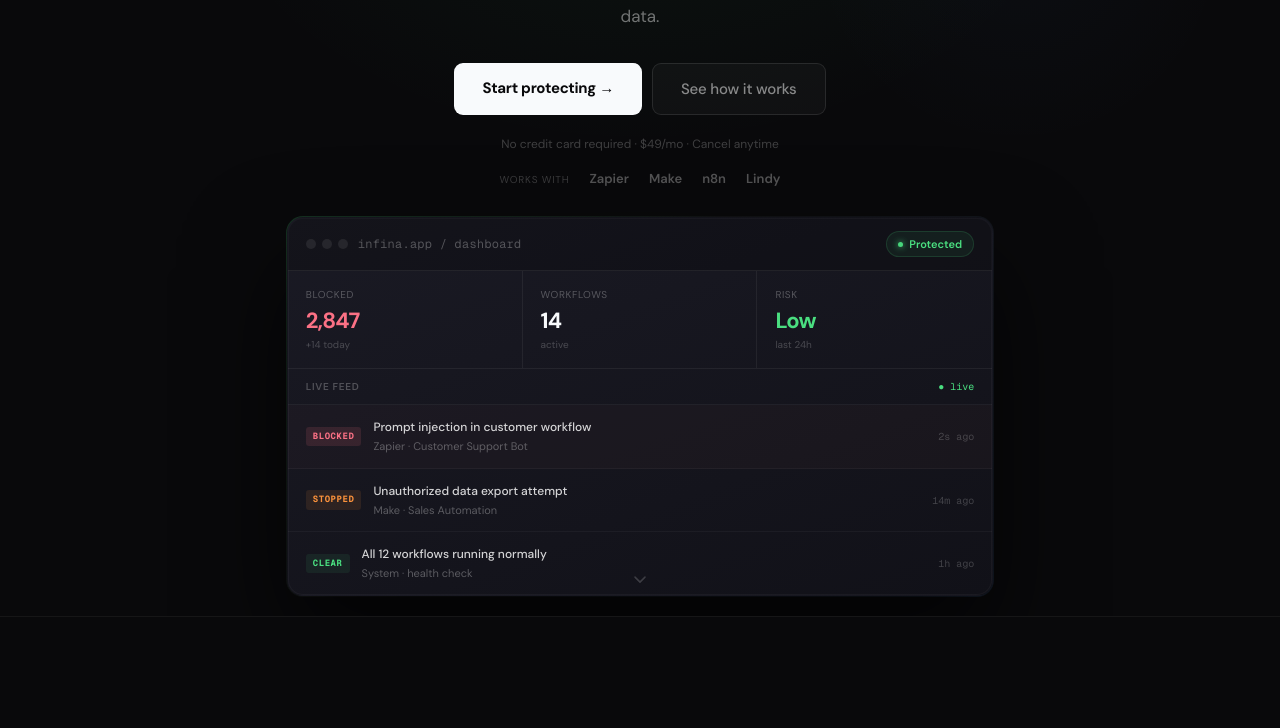
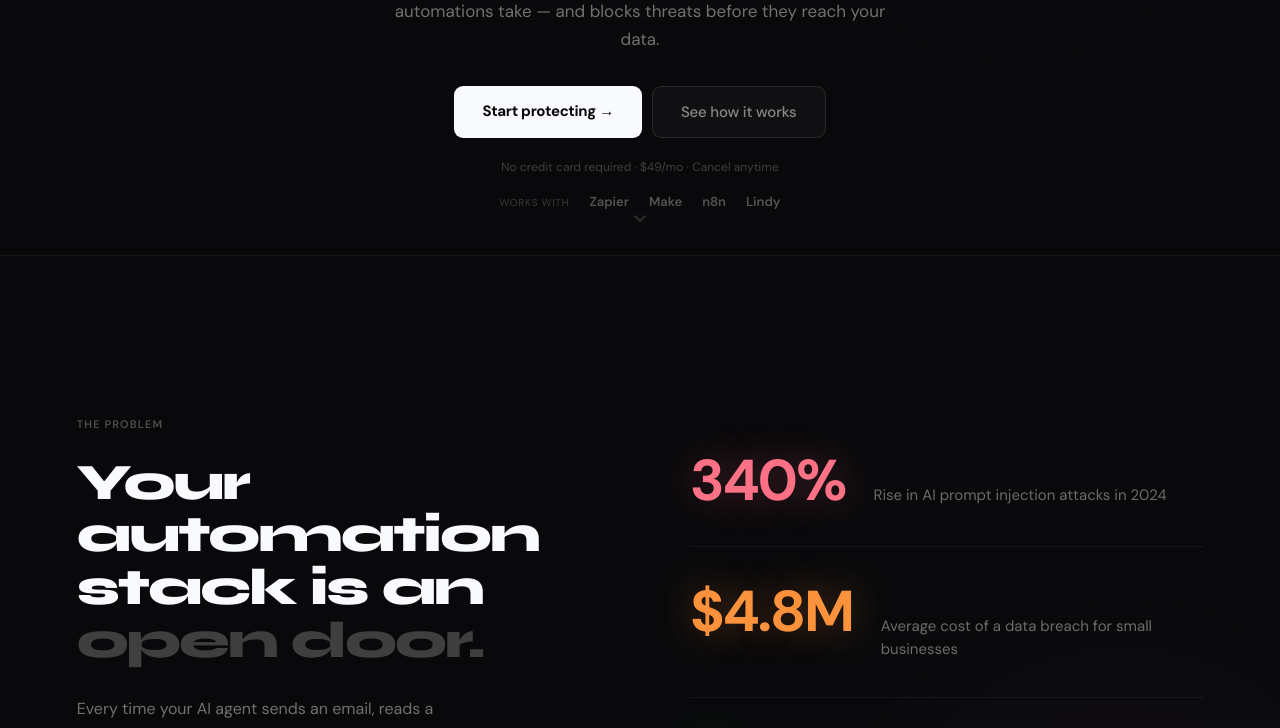
Before and after one commit to leolwaizman-hash/infinafe, a Next.js app: page / in a window 1280 px wide. Shown: the part 545-1273 px from the top of the page. Built offline with nearby package versions, Linux system fonts and the light colour scheme.

Commit message:
hero: remove dashboard mockup entirely

```diff
--- a/components/sections/Hero.tsx
+++ b/components/sections/Hero.tsx
@@ -170,15 +170,6 @@ export default function Hero() {
           </motion.div>
         </div>
 
-        {/* Dashboard — full width below text */}
-        <motion.div
-          initial={{ opacity: 0, y: 56, scale: 0.96 }}
-          animate={{ opacity: 1, y: 0, scale: 1 }}
-          transition={{ duration: 1.0, delay: 0.6, ease: [0.16, 1, 0.3, 1] }}
-          style={{ width: "100%", maxWidth: "860px", padding: "28px 6vw 0", margin: "0 auto" }}
-        >
-          <Dashboard />
-        </motion.div>
 
       </motion.div>
 
```
